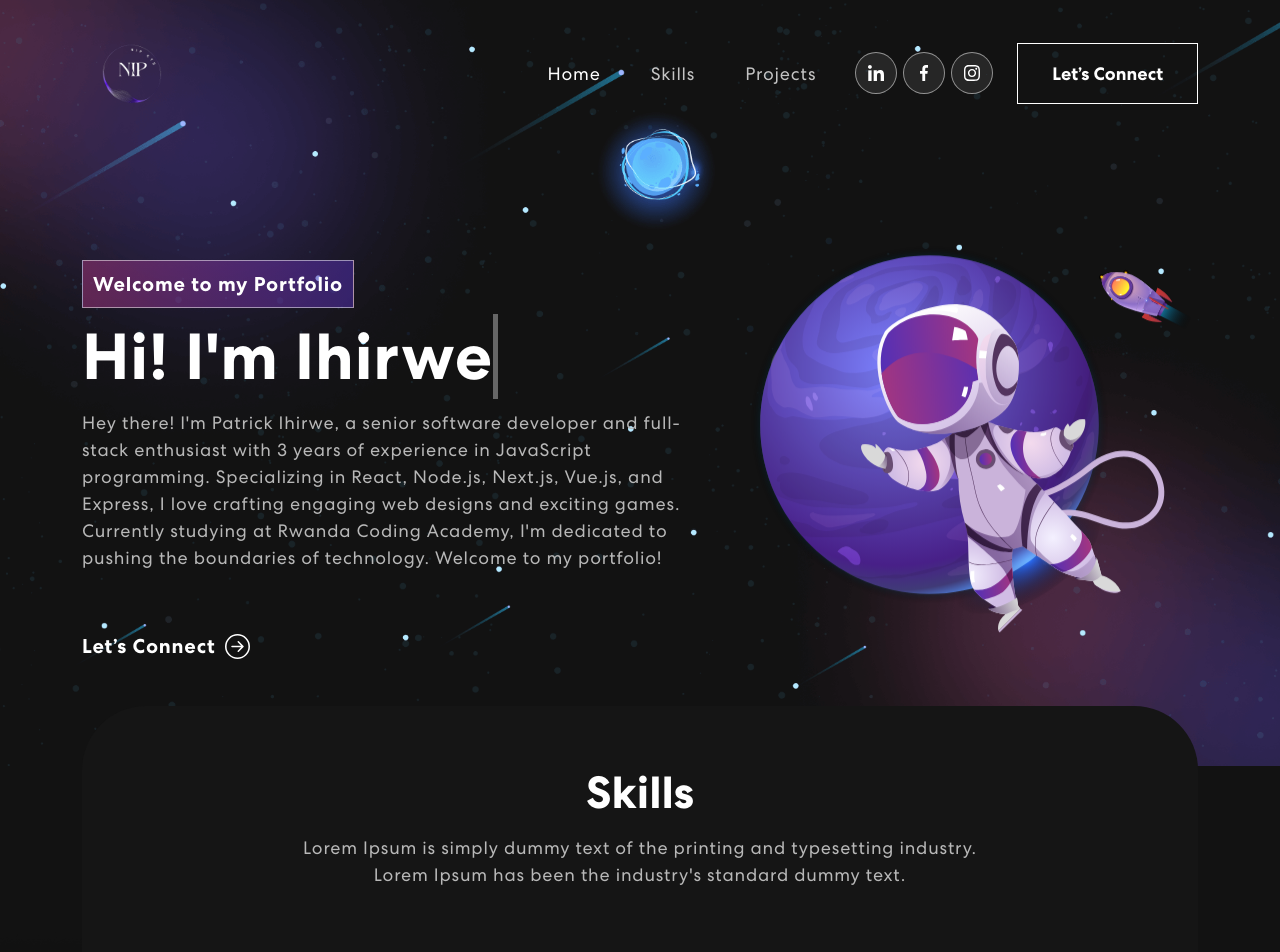
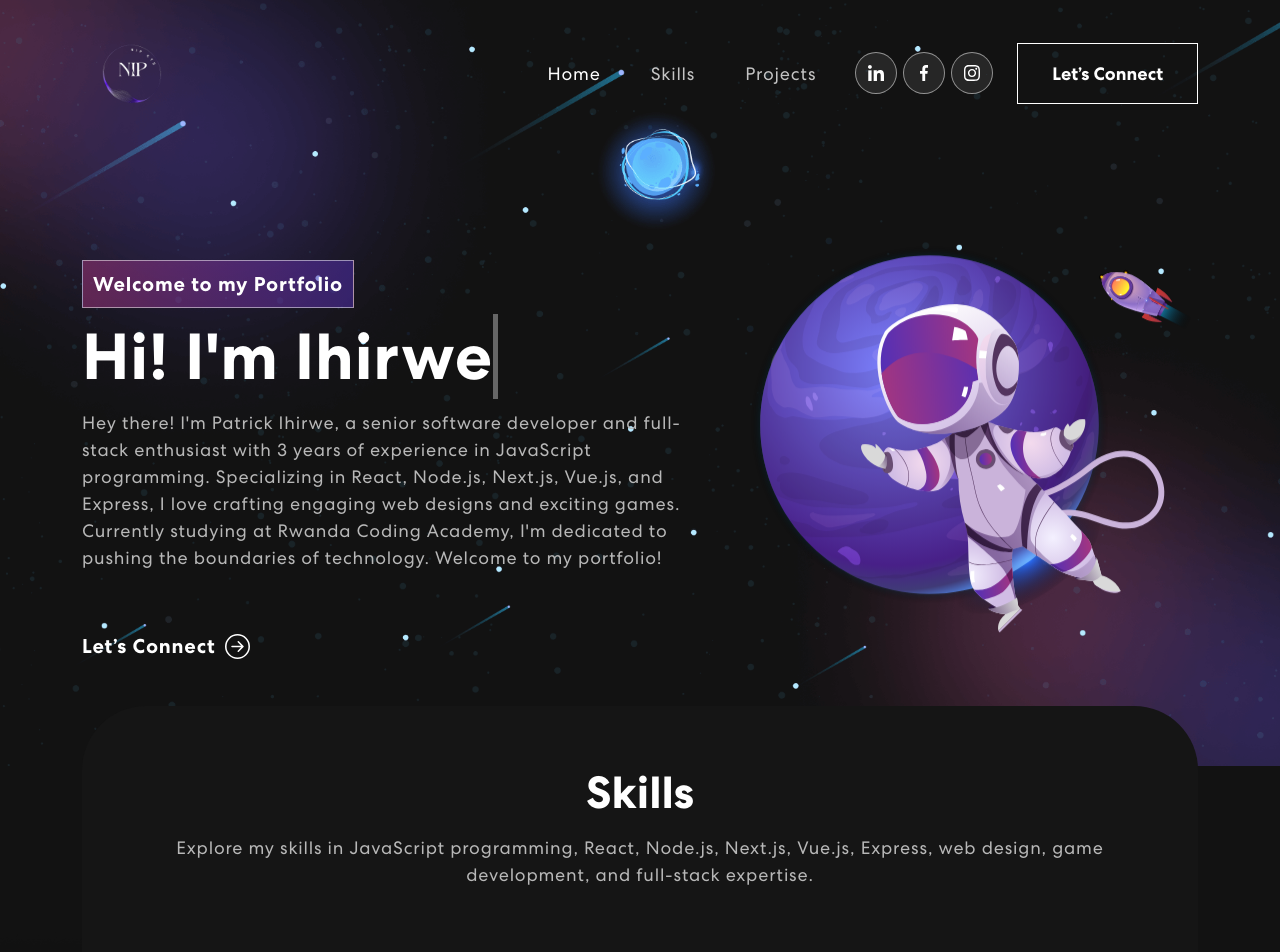
Before and after one commit to ihirwepatrick/portfoliov2, a React (Create React App) app: page / in a window 1280 px wide. Shown: the top 952 px of the page. Built offline with nearby package versions, Linux system fonts and the light colour scheme.

Commit message:
changed the skills intro text

```diff
--- a/src/components/Skills.js
+++ b/src/components/Skills.js
@@ -37,9 +37,9 @@ export const Skills = () => {
             <div className="skill-bx wow zoomIn">
               <h2>Skills</h2>
               <p>
-                Lorem Ipsum is simply dummy text of the printing and typesetting
-                industry.<br></br> Lorem Ipsum has been the industry's standard
-                dummy text.
+                Explore my skills in JavaScript programming, React, Node.js,
+                Next.js, Vue.js, Express, web design, game development, and
+                full-stack expertise.
               </p>
               <Carousel
                 responsive={responsive}
```
